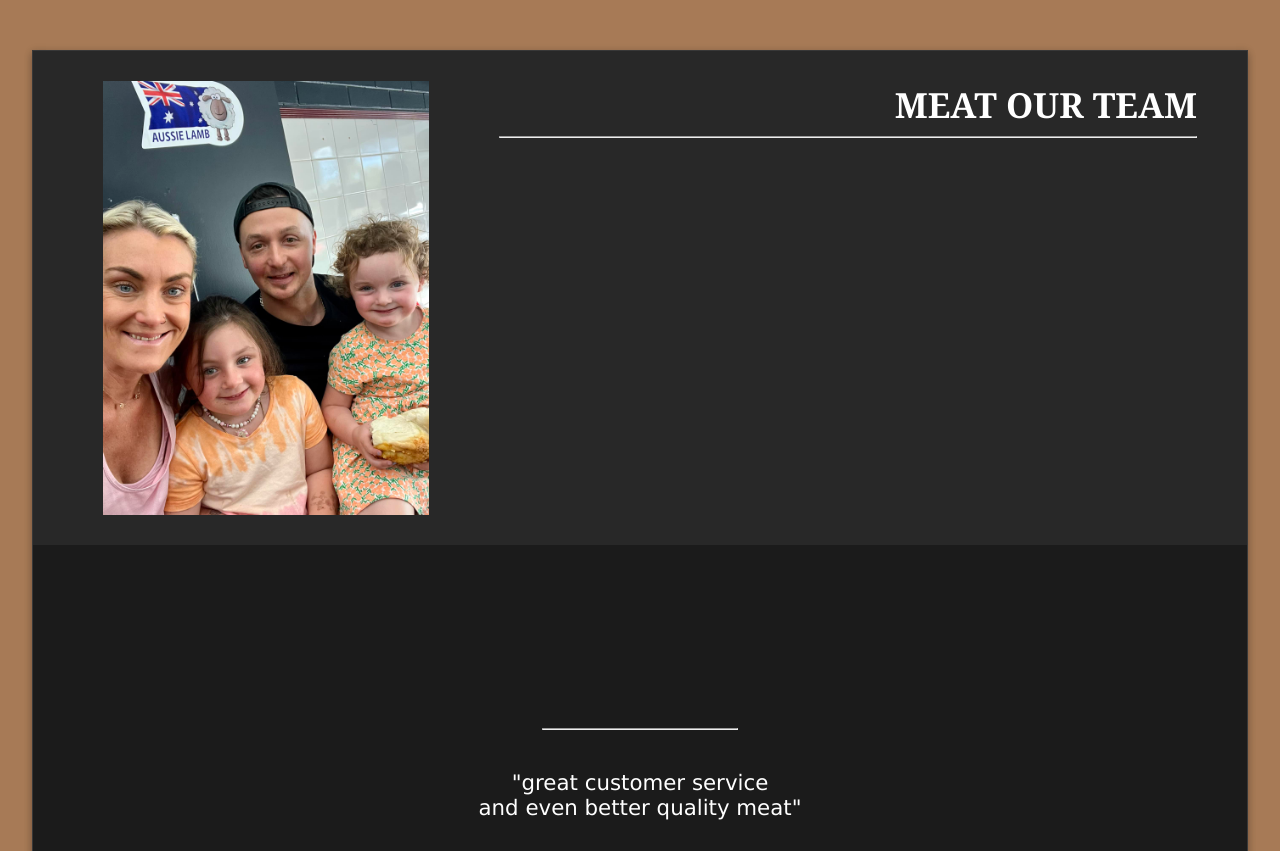
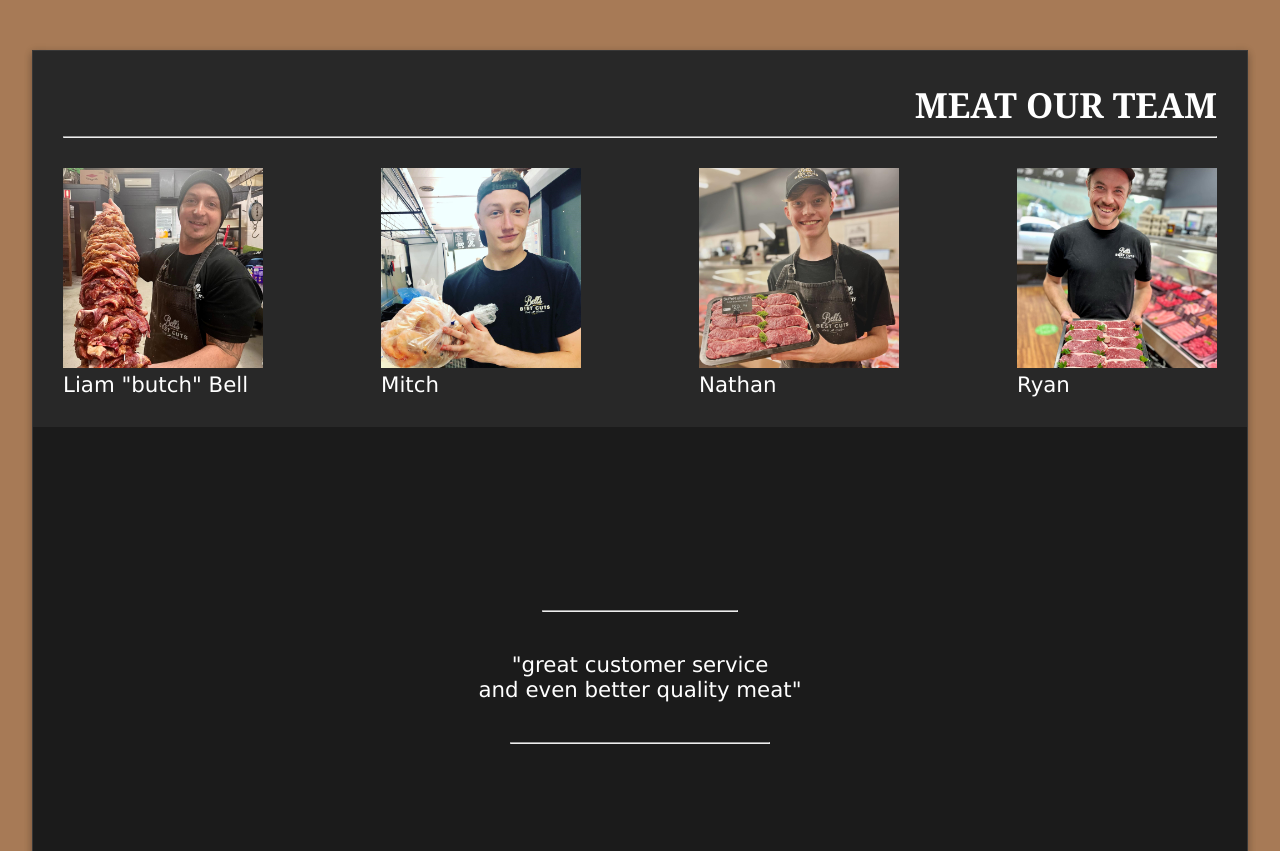
Before and after one commit to callumSharman/BellsBestCuts, a plain HTML site: page index.html in a window 1280 px wide. Shown: the part 3023-3874 px from the top of the page. Drawn offline with Linux system fonts and the light colour scheme.

Commit message:
tentative "meat the team" section

```diff
--- a/css/general.css
+++ b/css/general.css
@@ -103,36 +103,6 @@ body {
     align-items: center;
 }
 
-.teamBox{
-    display:flex;
-    flex-direction: row;
-    justify-content: center;
-    width:100%;
-    padding-bottom: 30px;
-    padding-top: 30px;
-    background-color: var(--colour-three);
-}
-
-.teamBoxImageContainer{
-    width: 40%; display: flex; justify-content: center; align-items: center;
-}
-
-.teamBoxTeamImage{
-    width: 70%;
-}
-
-.teamBoxContentContainer{
-    width: 60%; padding-right:50px;
-}
-
-.teamBoxHeading{
-    color:rgb(255, 255, 255);
-    font-size: 26pt;
-    font-family: var(--font-family-two);
-    text-align: right;
-}
-
-
 @media(min-width:1280px){
     .content{
         width: 1216px;
--- /dev/null
+++ b/css/teamSection.css
@@ -0,0 +1,35 @@
+.teamBox{
+
+    padding: 30px;
+    background-color: var(--colour-three);
+}
+
+.teamBoxImageContainer{
+    width: 40%; display: flex; justify-content: center; align-items: center;
+}
+
+.teamBoxTeamImage{
+    width: 70%;
+}
+
+.teamBoxContents{
+    display: flex;
+    flex-direction: row;
+    flex-wrap: wrap;
+    justify-content: space-between;
+}
+
+.teamBoxHeading{
+    color:rgb(255, 255, 255);
+    font-size: 26pt;
+    font-family: var(--font-family-two);
+    text-align: right;
+}
+
+.teamMember{
+    width: 200px;
+}
+
+.teamMemberImg{
+    width: 100%;
+}
--- a/index.html
+++ b/index.html
@@ -14,6 +14,7 @@
         <link rel="stylesheet" href="css/contactSection.css">
         <link rel="stylesheet" href="css/returnArrow.css">
         <link rel="stylesheet" href="css/aboutSection.css">
+        <link rel="stylesheet" href="css/teamSection.css">
 
         <!-- Scripts -->
         <script src="js/app.js" defer></script>
@@ -120,13 +121,28 @@
                     <!-- MEAT THE TEAM SECTION -->
                     <div class="contentBodySection" id="meatTheTeam">
                         <div class="teamBox">
-                            <div class="teamBoxImageContainer">
-                                <img class="teamBoxTeamImage" src="img/gallery/liam-2.jpg">
-                            </div>
-                            <div class="teamBoxContentContainer">
+                            <div class="teamBoxTitle">
                                 <div class="teamBoxHeading"><b>MEAT OUR TEAM</b></div>
                                 <hr class="divider" style="margin-bottom: 30px;">
+                            </div>
 
+                            <div class="teamBoxContents">
+                                <div class="teamMember">
+                                    <img class="teamMemberImg" src="img/team/liam-1.jpg">
+                                    <div class="text">Liam "butch" Bell</div>
+                                </div>
+                                <div class="teamMember">
+                                    <img class="teamMemberImg" src="img/team/mitch-1.jpg">
+                                    <div class="text">Mitch</div>
+                                </div>
+                                <div class="teamMember">
+                                    <img class="teamMemberImg" src="img/team/nathan-1.jpg">
+                                    <div class="text">Nathan</div>
+                                </div>
+                                <div class="teamMember">
+                                    <img class="teamMemberImg" src="img/team/ryan-1.jpg">
+                                    <div class="text">Ryan</div>
+                                </div>
                             </div>
 
                         </div>
```
Also changed, not shown: img/team/liam-1.jpg (added), img/team/mitch-1.jpg (added), img/team/nathan-1.jpg (added), img/team/ryan-1.jpg (added).
